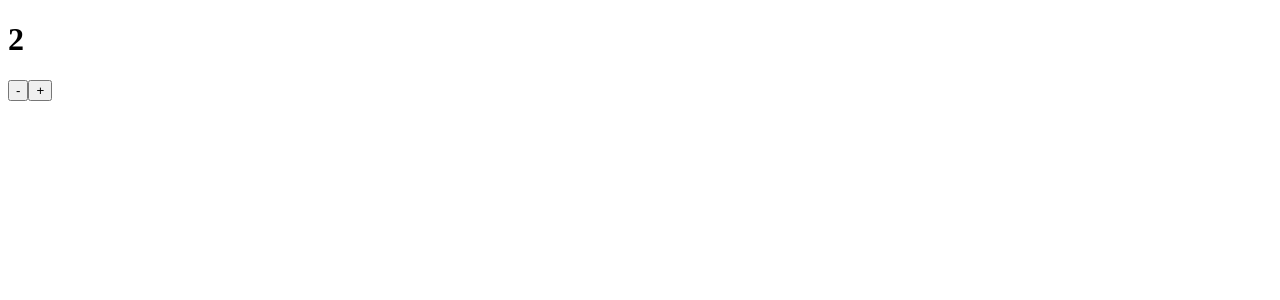
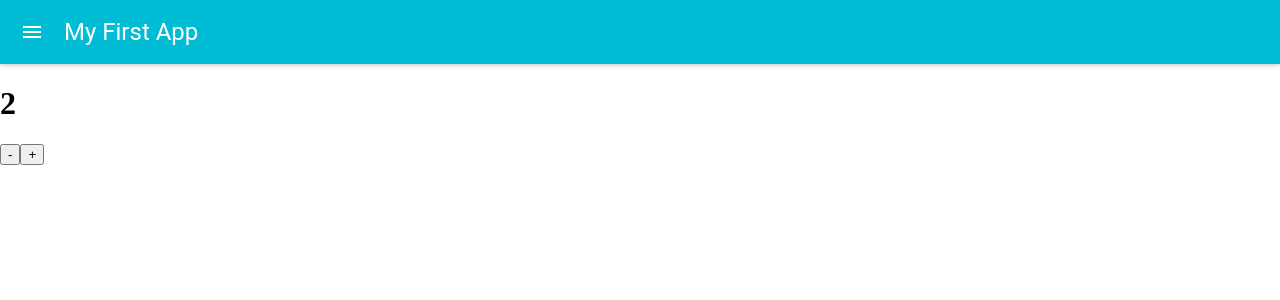
Before and after one commit to darkroom51/wld-materialy-react, a React (Create React App) app: page / in a window 1280 px wide. Shown: the top 300 px of the page. Built offline with nearby package versions, Linux system fonts and the light colour scheme.

Commit message:
material-ui example

```diff
--- a/package.json
+++ b/package.json
@@ -3,6 +3,7 @@
   "version": "0.1.0",
   "private": true,
   "dependencies": {
+    "material-ui": "^0.20.0",
     "react": "^16.2.0",
     "react-dom": "^16.2.0",
     "react-router-dom": "^4.2.2"
--- a/src/App.js
+++ b/src/App.js
@@ -1,13 +1,52 @@
 import React, {Component} from 'react'
+import MuiThemeProvider from 'material-ui/styles/MuiThemeProvider'
+import AppBar from 'material-ui/AppBar'
+import Drawer from 'material-ui/Drawer'
+import MenuItem from 'material-ui/MenuItem'
 
 import Counter from './Counter'
 
 class App extends Component {
+    state = {
+        isDrawerOpen: false,
+        menuItems: ['First drawer item', 'Second drawer item', 'Third drawer item']
+    }
+
+    drawerToggle = () => {
+        this.setState({
+            isDrawerOpen: !this.state.isDrawerOpen
+        })
+    }
+
     render() {
+        console.log('Render App!', this.state)
         return (
-            <div>
-                <Counter />
-            </div>
+            <MuiThemeProvider>
+                <div>
+                    <AppBar
+                        title="My First App"
+                        onLeftIconButtonClick={this.drawerToggle}
+                    />
+                    <Drawer
+                        docked={false}
+                        width={250}
+                        open={this.state.isDrawerOpen}
+                        onRequestChange={this.drawerToggle}
+                    >
+                        {/*SOMETHIN FROM DB FOR EXAMPLE*/}
+                        {
+                            this.state.menuItems
+                                .map((textOnMenu, index) => (
+                                    <MenuItem key={index}>
+                                        {textOnMenu}
+                                    </MenuItem>
+                                ))
+                        }
+                    </Drawer>
+
+                    <Counter />
+                </div>
+            </MuiThemeProvider>
         )
     }
 }
--- /dev/null
+++ b/src/index.css
@@ -0,0 +1,5 @@
+html,
+body{
+    margin: 0;
+    padding: 0;
+}
```
Also changed, not shown: src/index.js (+4 -3 lines), 1 other file (tests, documents, lock files or other folders).
